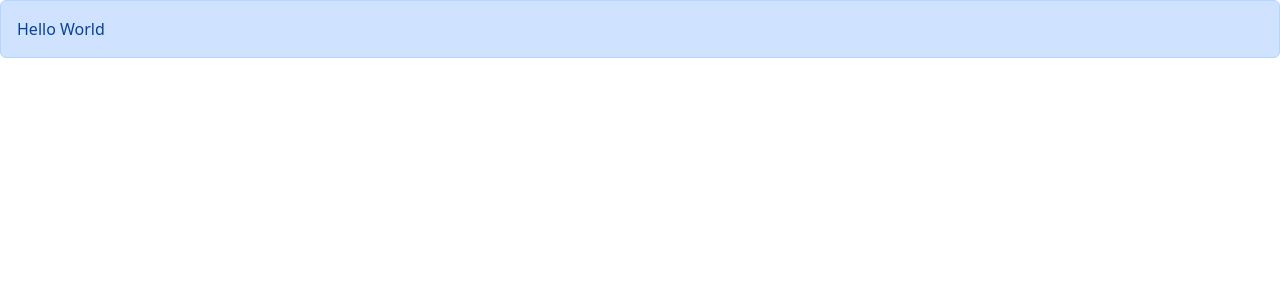
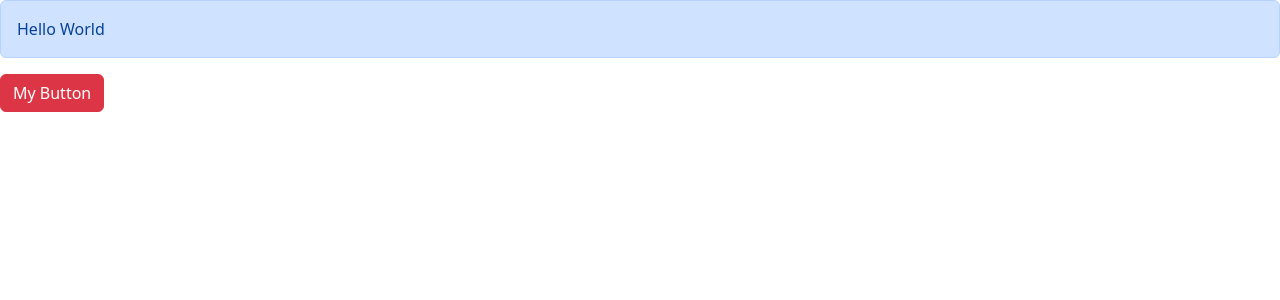
Before and after one commit to tlightk/ult-react-18, a React (Vite) app: page / in a window 1280 px wide. Shown: the top 300 px of the page. Built offline with nearby package versions, Linux system fonts and the light colour scheme.

Commit message:
create prop interface for Button component

```diff
--- a/src/App.tsx
+++ b/src/App.tsx
@@ -1,6 +1,7 @@
 import { useState } from "react";
 import ListGroup from "./components/ListGroup";
-import Alert from "./components/alert";
+import Alert from "./components/Alert";
+import Button from "./components/Button";
 import "./App.css";
 
 function App() {
@@ -15,6 +16,9 @@
       <Alert>
         Hello <span>World</span>
       </Alert>
+      <Button color="danger" onClick={() => console.log("clicked")}>
+        My Button
+      </Button>
     </div>
   );
 }
--- /dev/null
+++ b/src/components/Button.tsx
@@ -0,0 +1,17 @@
+interface Props {
+  children: string;
+  color?: "primary" | "secondary" | "danger";
+  onClick: () => void;
+}
+
+export default function Button({
+  children,
+  onClick,
+  color = "primary",
+}: Props) {
+  return (
+    <button type="button" className={"btn btn-" + color} onClick={onClick}>
+      {children}
+    </button>
+  );
+}
```
